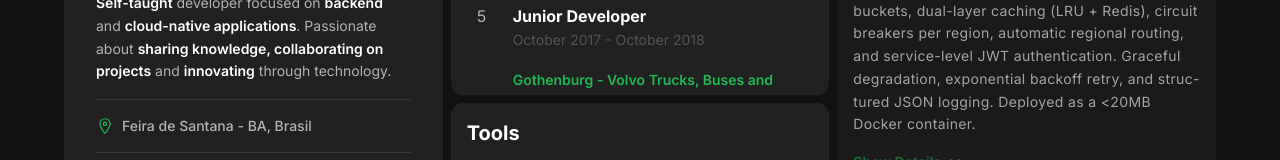
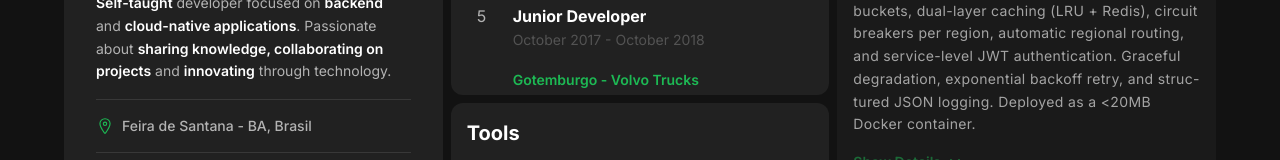
Before and after one commit to Bulletdev/PORTFOLIO, a Next.js app: page / in a window 1280 px wide. Shown: the part 618-778 px from the top of the page. Built offline with nearby package versions, Linux system fonts and the light colour scheme.

Commit message:
chore: replace gotemburgo name

```diff
--- a/i18n/en.ts
+++ b/i18n/en.ts
@@ -104,10 +104,10 @@ export const en: Translations = {
         ],
       },
       {
-        companyName: "Gothenburg - Volvo Trucks, Buses and Construction Equipment Dealership",
+        companyName: "Gotemburgo - Volvo Trucks",
         positionTitle: "Intern",
         date: "February 2015 - August 2016",
-        tech: ["SQL Server", "Java", "GCP", "AWS", ".NET", "Web API", "JUnit", "Mockito", "Jest", "CI/CD", "Kanban", "Excel VBA"],
+        tech: ["SQL Server", "Java", "JUnit", "Mockito", "Jest", "Web API"],
         trivia: "Contributed to achieving gold/platinum classification in the 100% VOLVO process, earning recognition from headquarters in Sweden and a formal letter of recommendation.",
         description: [
           "Development of solutions for stock recording and organisation, implementing systems that optimised control and reduced operational errors.",
--- a/i18n/pt.ts
+++ b/i18n/pt.ts
@@ -105,10 +105,10 @@ export const pt: Translations = {
         ],
       },
       {
-        companyName: "Gotemburgo - Concessionária Volvo Caminhões, Ônibus e Equipamentos de Construção",
+        companyName: "Gotemburgo - Concessionária Volvo",
         positionTitle: "Estagiário",
         date: "Fevereiro de 2015 - Agosto de 2016",
-        tech: ["SQL Server", "Java", "GCP", "AWS", ".NET", "Web API", "JUnit", "Mockito", "Jest", "CI/CD", "Kanban", "Excel VBA"],
+        tech: ["SQL Server", "Java", "JUnit", "Mockito", "Jest", "Web API"],
         trivia: "Contribuí para a conquista da classificação ouro/platina no processo 100% VOLVO, com reconhecimento da sede na Suécia e carta de recomendação formal.",
         description: [
           "Desenvolvimento de soluções para registro e organização de estoque, implementando sistemas que otimizaram o controle e reduziram erros operacionais.",
```
